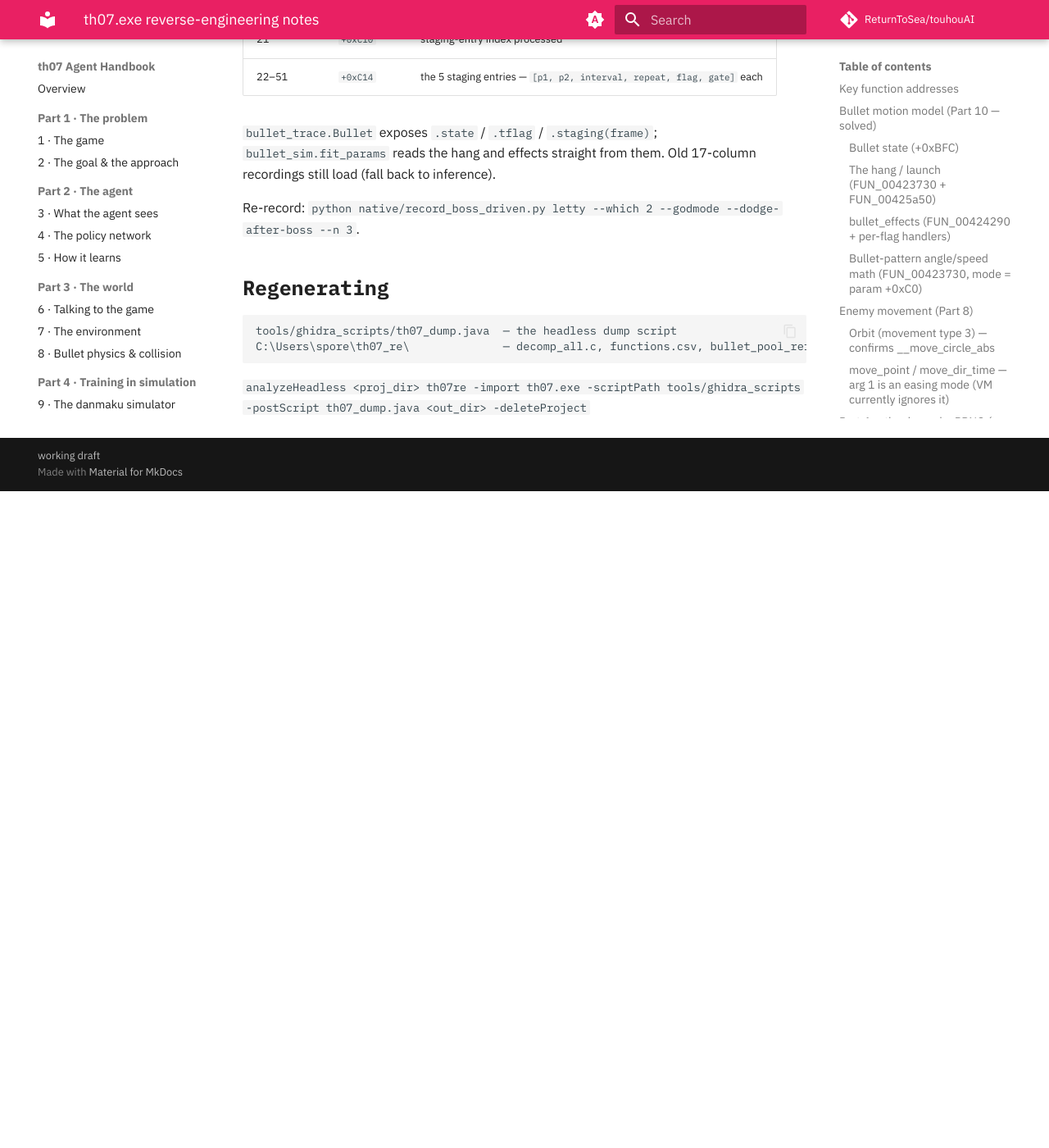
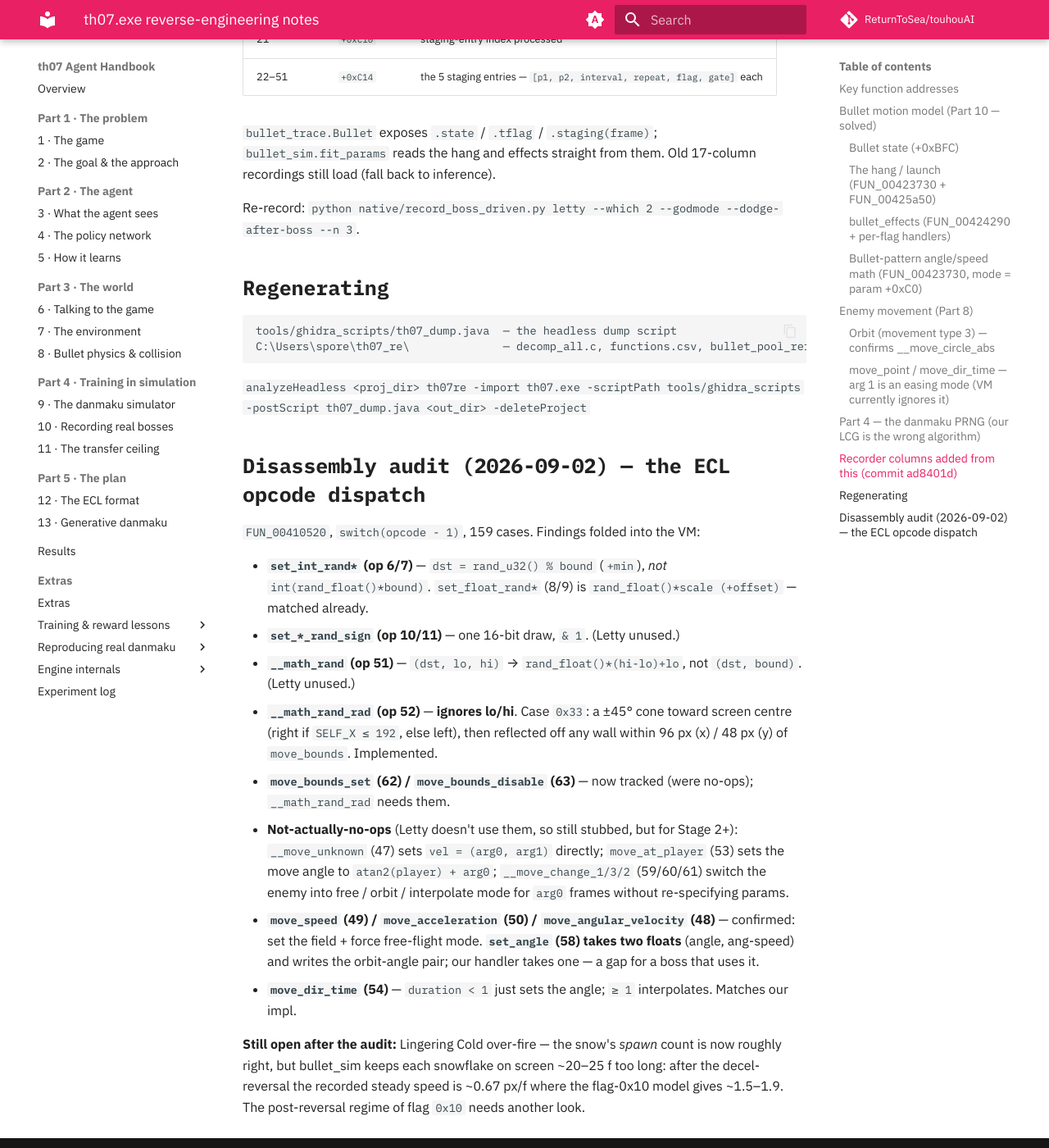
Before and after one commit to ReturnToSea/touhouAI, an MkDocs documentation site: the page built from docs/th07-re-notes.md, in a window 1280 px wide and 1400 px high, scrolled down 5451 px. Shown: the whole window at 82% size. Built offline with MkDocs 1.6.1 and Material for MkDocs 9.7.7, drawn with Linux system fonts in a browser that asks for light colours; comment, search, counter and statistics services are not loaded; before the commit the page ends 6050 px from its top, so only the background shows below that.

Commit message:
docs: disassembly audit of the ECL opcode dispatch

````diff
--- a/docs/th07-re-notes.md
+++ b/docs/th07-re-notes.md
@@ -207,3 +207,36 @@
 ```
 
 `analyzeHeadless <proj_dir> th07re -import th07.exe -scriptPath tools/ghidra_scripts -postScript th07_dump.java <out_dir> -deleteProject`
+
+## Disassembly audit (2026-09-02) — the ECL opcode dispatch
+
+`FUN_00410520`, `switch(opcode - 1)`, 159 cases. Findings folded into the VM:
+
+- **`set_int_rand*` (op 6/7)** — `dst = rand_u32() % bound` (`+min`), *not*
+  `int(rand_float()*bound)`. `set_float_rand*` (8/9) is `rand_float()*scale
+  (+offset)` — matched already.
+- **`set_*_rand_sign` (op 10/11)** — one 16-bit draw, `& 1`. (Letty unused.)
+- **`__math_rand` (op 51)** — `(dst, lo, hi)` → `rand_float()*(hi-lo)+lo`, not
+  `(dst, bound)`. (Letty unused.)
+- **`__math_rand_rad` (op 52)** — **ignores lo/hi**. Case `0x33`: a ±45° cone
+  toward screen centre (right if `SELF_X ≤ 192`, else left), then reflected off
+  any wall within 96 px (x) / 48 px (y) of `move_bounds`. Implemented.
+- **`move_bounds_set` (62) / `move_bounds_disable` (63)** — now tracked (were
+  no-ops); `__math_rand_rad` needs them.
+- **Not-actually-no-ops** (Letty doesn't use them, so still stubbed, but for
+  Stage 2+): `__move_unknown` (47) sets `vel = (arg0, arg1)` directly;
+  `move_at_player` (53) sets the move angle to `atan2(player) + arg0`;
+  `__move_change_1/3/2` (59/60/61) switch the enemy into free / orbit /
+  interpolate mode for `arg0` frames without re-specifying params.
+- **`move_speed` (49) / `move_acceleration` (50) / `move_angular_velocity`
+  (48)** — confirmed: set the field + force free-flight mode. **`set_angle`
+  (58) takes two floats** (angle, ang-speed) and writes the orbit-angle pair;
+  our handler takes one — a gap for a boss that uses it.
+- **`move_dir_time` (54)** — `duration < 1` just sets the angle; `≥ 1`
+  interpolates. Matches our impl.
+
+**Still open after the audit:** Lingering Cold over-fire — the snow's
+*spawn* count is now roughly right, but bullet_sim keeps each snowflake on
+screen ~20–25 f too long: after the decel-reversal the recorded steady speed is
+~0.67 px/f where the flag-0x10 model gives ~1.5–1.9. The post-reversal regime of
+flag `0x10` needs another look.
````
